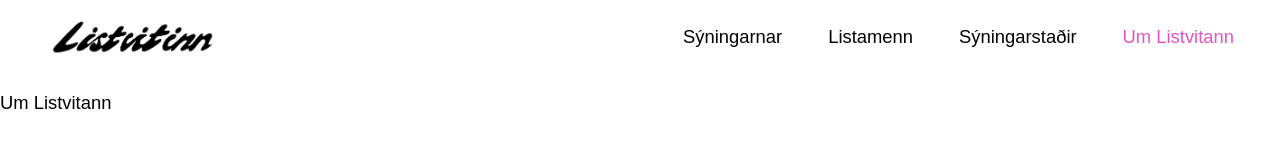
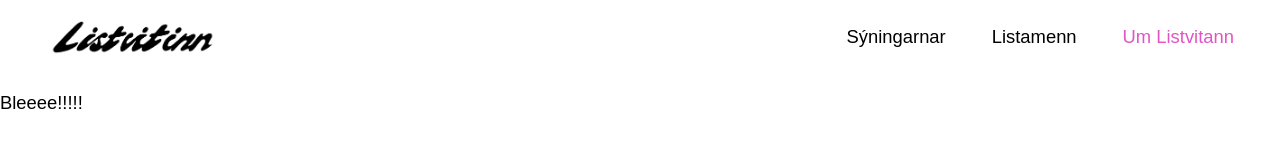
Before and after one commit to jonl17/listvitin-v3, a Gatsby site: page /um-listvitann in a window 1280 px wide. Built offline with nearby package versions, Linux system fonts and the light colour scheme; Gatsby itself is replaced by a stand-in of ours.

Commit message:
take out stuff

```diff
--- a/gatsby-config.js
+++ b/gatsby-config.js
@@ -9,7 +9,6 @@ const aliases = {
 const pages = [
   { name: { is: `Sýningarnar`, en: `Exhibitions` }, slug: `/` },
   { name: { is: `Listamenn`, en: `Artists` }, slug: `/listamenn` },
-  { name: { is: `Sýningarstaðir`, en: `Venues` }, slug: `/syningarstadir` },
   {
     name: { is: `Um Listvitann`, en: `About Listvitinn` },
     slug: `/um-listvitann`,
--- a/src/pages/um-listvitann.tsx
+++ b/src/pages/um-listvitann.tsx
@@ -1,11 +1,8 @@
-import React from 'react'
+import React from "react"
+import { PageWrap } from "../components/PageWrap"
 
 const UmListvitann = () => {
-  return (
-    <div>
-      <p>Um Listvitann</p>
-    </div>
-  )
+  return <PageWrap>Bleeee!!!!!</PageWrap>
 }
 
 export default UmListvitann
```
Also changed, not shown: 2 other files.
